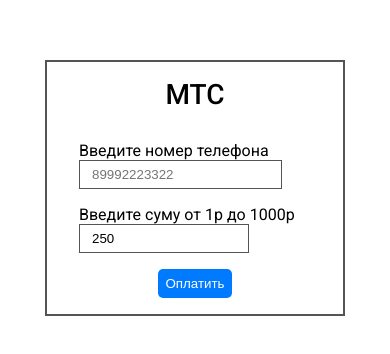
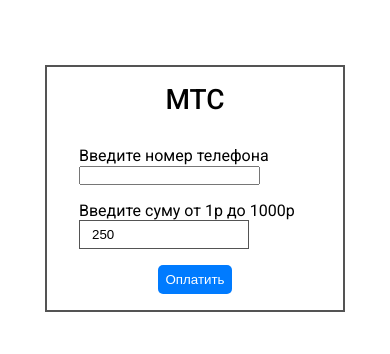
Before and after one commit to Le0nar/payment__terminal, a Next.js app: page /operator/1 in a window 390 px wide. Shown: the part 234-588 px from the top of the page. Built offline with nearby package versions, Linux system fonts and the light colour scheme; a web font is replaced by a local one.

Commit message:
fix: add mask for phone input

```diff
--- a/components/PhoneInput.tsx
+++ b/components/PhoneInput.tsx
@@ -6,6 +6,7 @@
   StyledInput,
   StyledPrompt,
 } from "./../styles/OperatorPageStyles";
+import InputMask from "react-input-mask";
 
 interface PhoneInputProps {
   paymnetData: IPaymentData;
@@ -18,23 +19,13 @@
   setPaymentData,
   isPromptActive,
 }) => {
-  const handleChange = (event) => {
-    let value: string = event.target.value.replace(/\D/g, "");
-    setPaymentData({ ...paymnetData, telephone: value });
-  };
-
   return (
     <StyledInputWrapper>
       <StyledLabel htmlFor="telephone">Введите номер телефона</StyledLabel>
-      <StyledInput
-        type="tel"
-        name="phone"
-        pattern="[789][0-9]{9}"
-        required
-        onChange={handleChange}
+      <InputMask
+        mask="+7 (999) 999-99-99"
         value={paymnetData.telephone}
-        id="telephone"
-        placeholder="89992223322"
+        onChange={(event) => setPaymentData({ ...paymnetData, telephone: event.target.value })}
       />
       {paymnetData.telephone !== "" && isPromptActive && (
         <StyledPrompt>Неверно заполнено поле</StyledPrompt>
--- a/package.json
+++ b/package.json
@@ -16,6 +16,7 @@
     "next": "10.2.3",
     "react": "17.0.2",
     "react-dom": "17.0.2",
+    "react-input-mask": "^2.0.4",
     "react-is": "^17.0.2",
     "styled-components": "^5.3.0",
     "typescript": "^4.3.2"
--- a/utils/validation.ts
+++ b/utils/validation.ts
@@ -1,4 +1,4 @@
 export const validateTelephone = (value: string): boolean => {
   const reg = /^[7,8]/;
-  return value.length === 11 ? reg.test(value) : false;
+  return value.replace(/\D/g, "").length === 11 ? true : false;
 };
```
Also changed, not shown: 1 other file (tests, documents, lock files or other folders).
